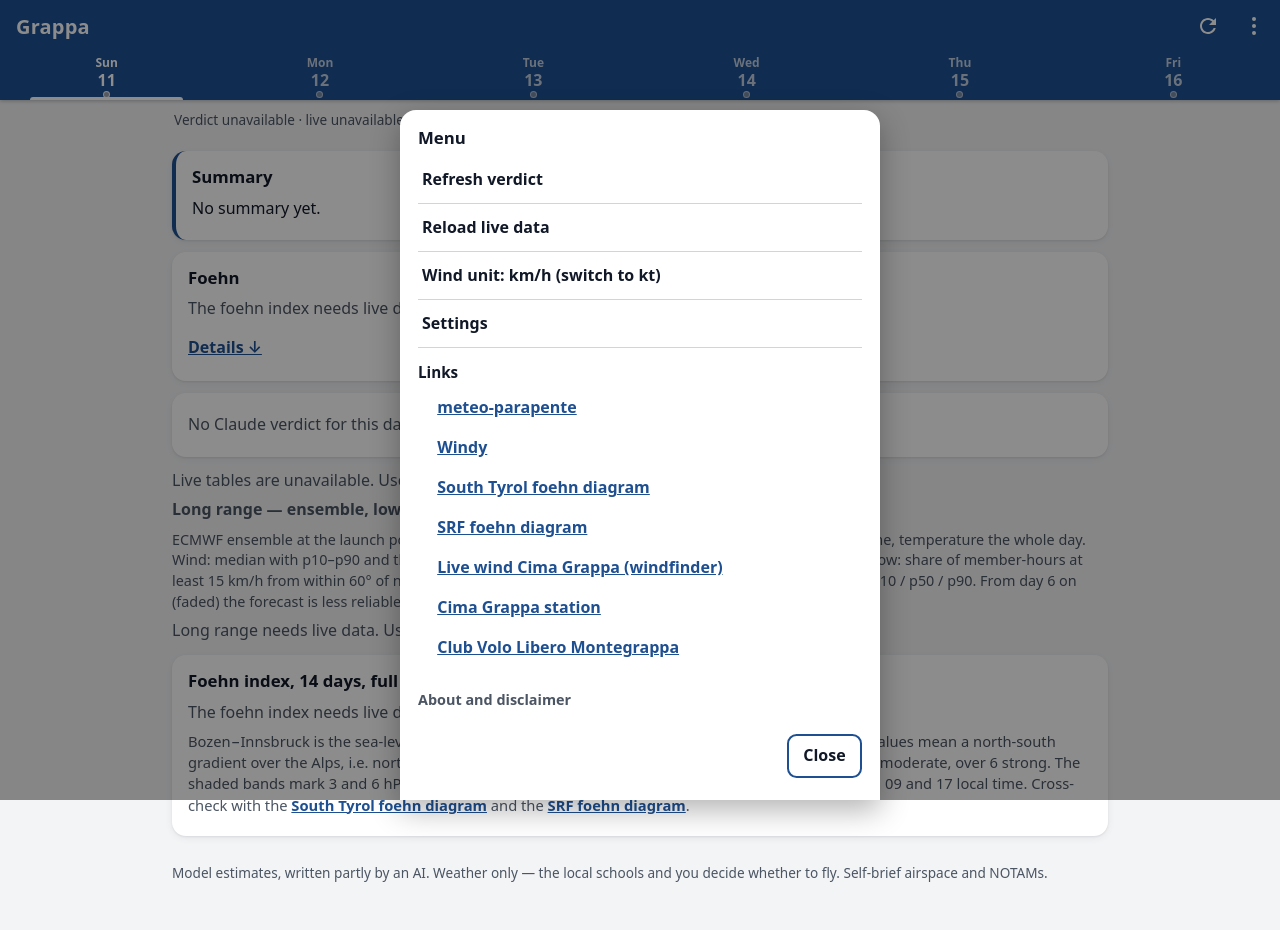
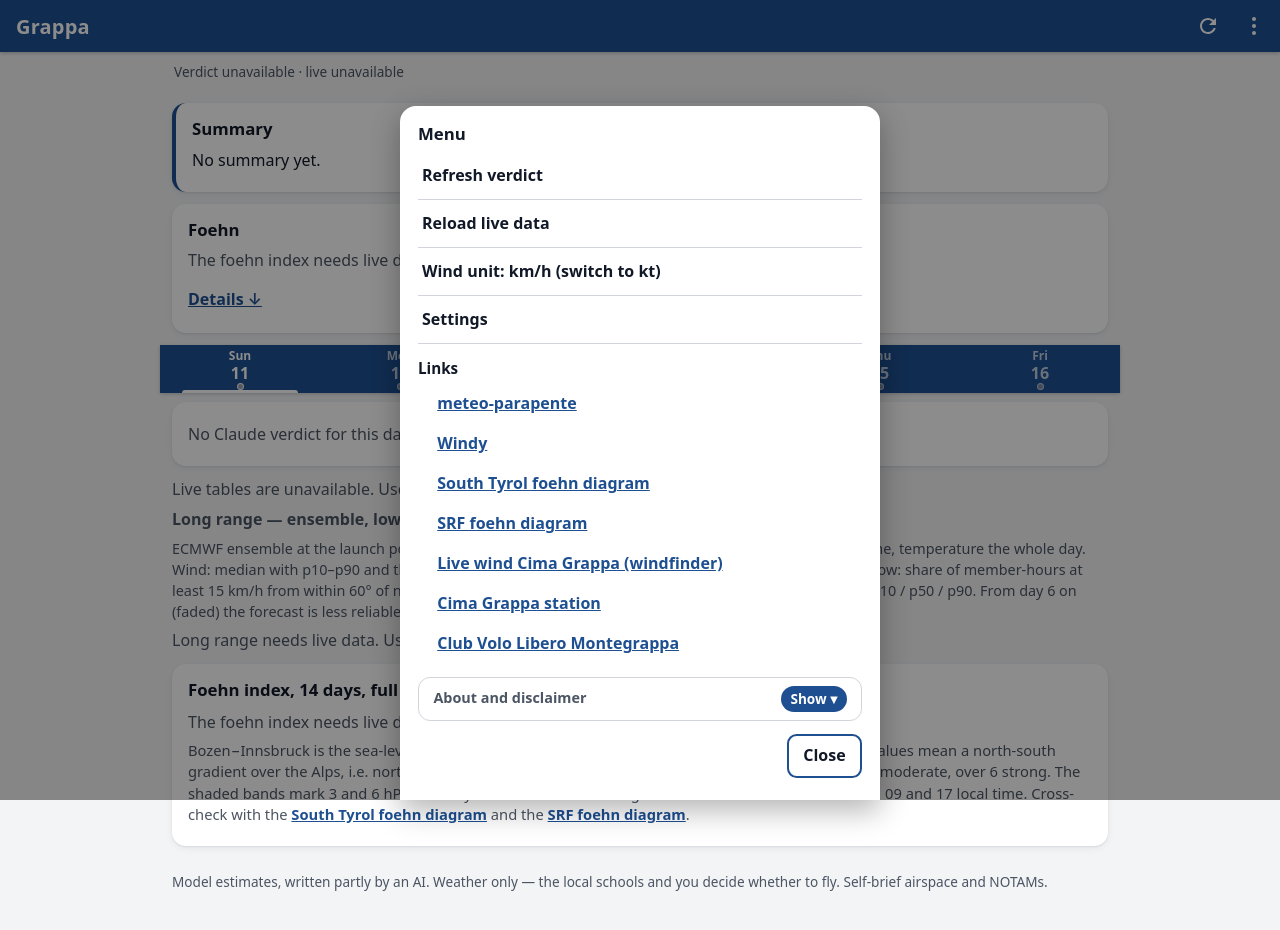
Before and after one commit to tfroidcoeur/bassano-forecast, a website: page index.html in a window 1280 px wide. Both pictures are taken after a click on the button 1254 px from the left and 26 px from the top of the page. Drawn offline with Linux system fonts and the light colour scheme; no server answers.

Commit message:
Day tabs below the summary and foehn cards, sticky under the app bar; collapsible rows show Show/Hide

```diff
--- a/app.js
+++ b/app.js
@@ -503,7 +503,7 @@ function renderDay(dateKey) {
       el(
         'details',
         { class: 'models-box' },
-        el('summary', { text: 'Model comparison: 10 m, gust, 1000 m' }),
+        el('summary', {}, el('span', {}, el('span', { text: 'Compare the models' }), el('br'), el('span', { class: 'sub', text: 'wind at 10 m, gusts, wind at 1000 m — one line per model' }))),
         modelCharts(recs, state.unit)
       )
     );
--- a/index.html
+++ b/index.html
@@ -30,7 +30,6 @@
         </button>
       </div>
     </div>
-    <nav class="day-tabs" id="day-tabs" role="tablist" aria-label="Days"></nav>
     <div id="progress" class="progress" hidden aria-hidden="true"></div>
   </header>
 
@@ -50,6 +49,9 @@
       <div id="foehn-today"></div>
       <p class="more"><a href="#foehn-detail">Details ↓</a></p>
     </section>
+
+    <!-- Below the parts shared by all days; sticks under the app bar once scrolled to. -->
+    <nav class="day-tabs" id="day-tabs" role="tablist" aria-label="Days"></nav>
 
     <section id="day-panel" class="day-panel" role="tabpanel" aria-live="polite"></section>
 
--- a/style.css
+++ b/style.css
@@ -87,7 +87,7 @@ h3 { font-size: 1rem; margin: 0.9rem 0 0.4rem; }
 p { margin: 0.4rem 0; }
 a { color: var(--link); font-weight: 600; }
 
-/* App bar: slim, sticky, safe-area aware. It carries the day tabs; progress runs under the title row. */
+/* App bar: slim, sticky, safe-area aware; progress runs under the title row. */
 .app-bar {
   position: sticky;
   top: 0;
@@ -220,12 +220,17 @@ button:focus-visible, a:focus-visible, select:focus-visible, input:focus-visible
   outline-offset: 2px;
 }
 
-/* Day tabs: Material fixed tabs in the app bar. Six equal tabs, no sideways scrolling. */
+/* Day tabs: Material fixed tabs below the summary and foehn cards. Six equal tabs, no sideways
+   scrolling; full-bleed, and sticky right under the app bar once scrolled to. */
 .day-tabs {
+  position: sticky;
+  top: calc(52px + env(safe-area-inset-top, 0px));
+  z-index: 9;
   display: flex;
   height: 48px;
-  margin: 0;
+  margin: 0.4rem -12px 0.6rem;
   padding: 0;
+  box-shadow: 0 1px 4px rgba(0, 0, 0, 0.2);
   background: var(--bar-bg);
   color: var(--bar-ink);
 }
@@ -481,13 +486,36 @@ table.grid {
 }
 
 /* Model sparklines (collapsed by default) */
-.models-box summary {
+/* A collapsed section must look tappable: framed row with a chevron that turns when open. */
+.models-box summary, .about summary {
   min-height: 44px;
   display: flex;
   align-items: center;
+  justify-content: space-between;
+  gap: 0.6rem;
+  padding: 0 0.9rem;
   font-weight: 700;
   cursor: pointer;
+  list-style: none;
+  background: var(--card);
+  border: 1px solid var(--border);
+  border-radius: 12px;
 }
+.models-box summary::-webkit-details-marker, .about summary::-webkit-details-marker { display: none; }
+/* Say it in words: "Show ▾" while collapsed, "Hide ▴" when open. */
+.models-box summary::after, .about summary::after {
+  content: "Show \25BE";
+  flex: 0 0 auto;
+  padding: 0.2rem 0.6rem;
+  border-radius: 999px;
+  font-size: 0.85rem;
+  font-weight: 700;
+  color: var(--accent-ink);
+  background: var(--accent);
+}
+.models-box[open] summary::after, .about[open] summary::after { content: "Hide \25B4"; }
+.models-box { margin: 0.6rem 0 0.8rem; }
+.models-box summary .sub { font-weight: 500; color: var(--muted); font-size: 0.85rem; }
 .models { padding-bottom: 0.4rem; }
 .spark-fig { margin: 0.4rem 0 0.8rem; }
 .spark-fig figcaption { font-weight: 700; font-size: 0.9rem; margin-bottom: 0.2rem; }
@@ -597,7 +625,6 @@ dialog#menu-dialog {
 .links-list { margin: 0; padding-left: 1.2rem; }
 .links-list li { min-height: 40px; display: flex; align-items: center; }
 .about { margin-top: 0.8rem; font-size: 0.9rem; color: var(--muted); }
-.about summary { min-height: 40px; display: flex; align-items: center; font-weight: 700; cursor: pointer; }
 dialog label { display: block; font-weight: 700; margin-bottom: 0.25rem; }
 dialog input {
   width: 100%;
--- a/sw.js
+++ b/sw.js
@@ -1,7 +1,7 @@
 // Service worker: stale-while-revalidate for the app shell, network-first with cache fallback for data.
 // The shell is refreshed in the background, so a new deploy reaches the next load even without a bump.
 // Bump SHELL_VERSION when the cache layout changes; the activate step removes older caches.
-const SHELL_VERSION = 'v9';
+const SHELL_VERSION = 'v12';
 const SHELL_CACHE = `grappa-shell-${SHELL_VERSION}`;
 const DATA_CACHE = `grappa-data-${SHELL_VERSION}`;
 
```
